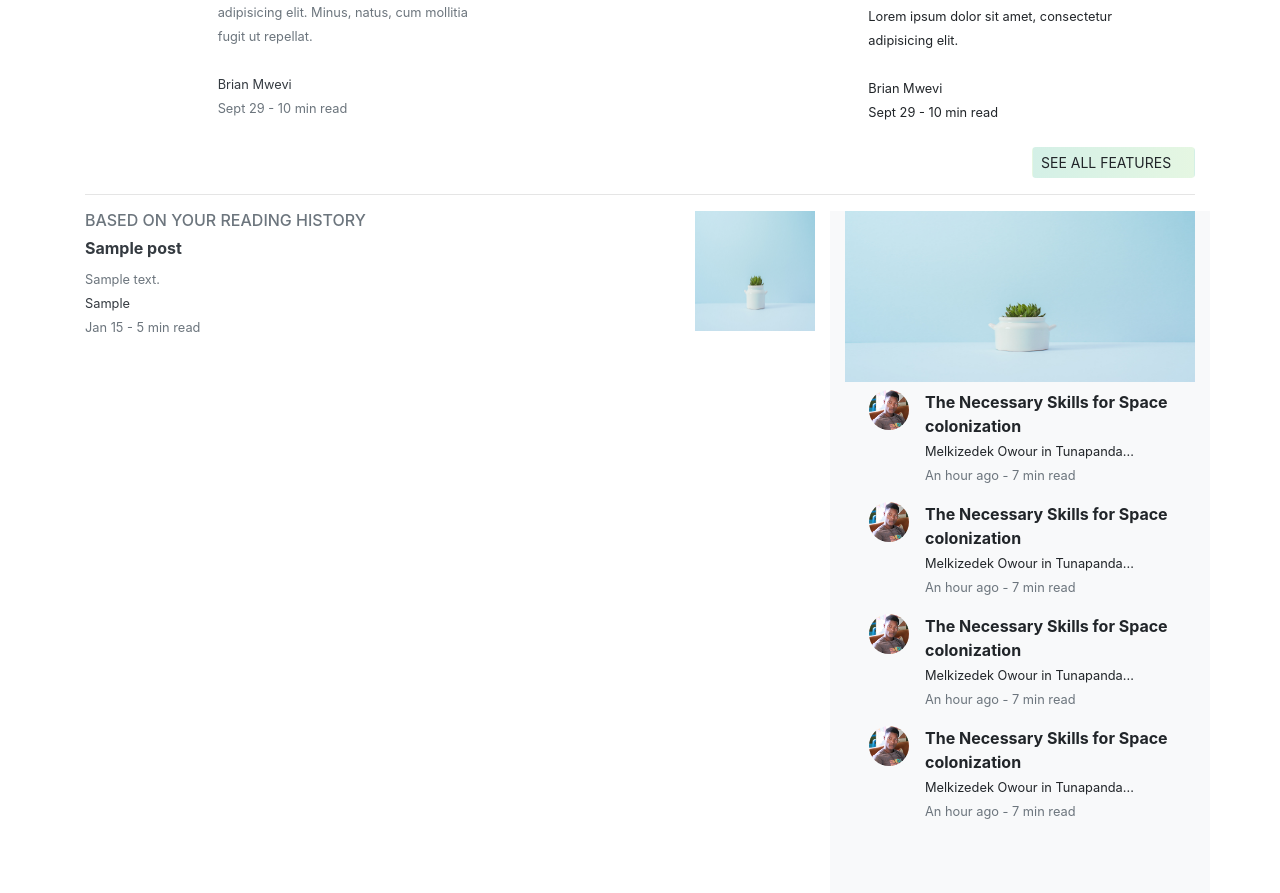
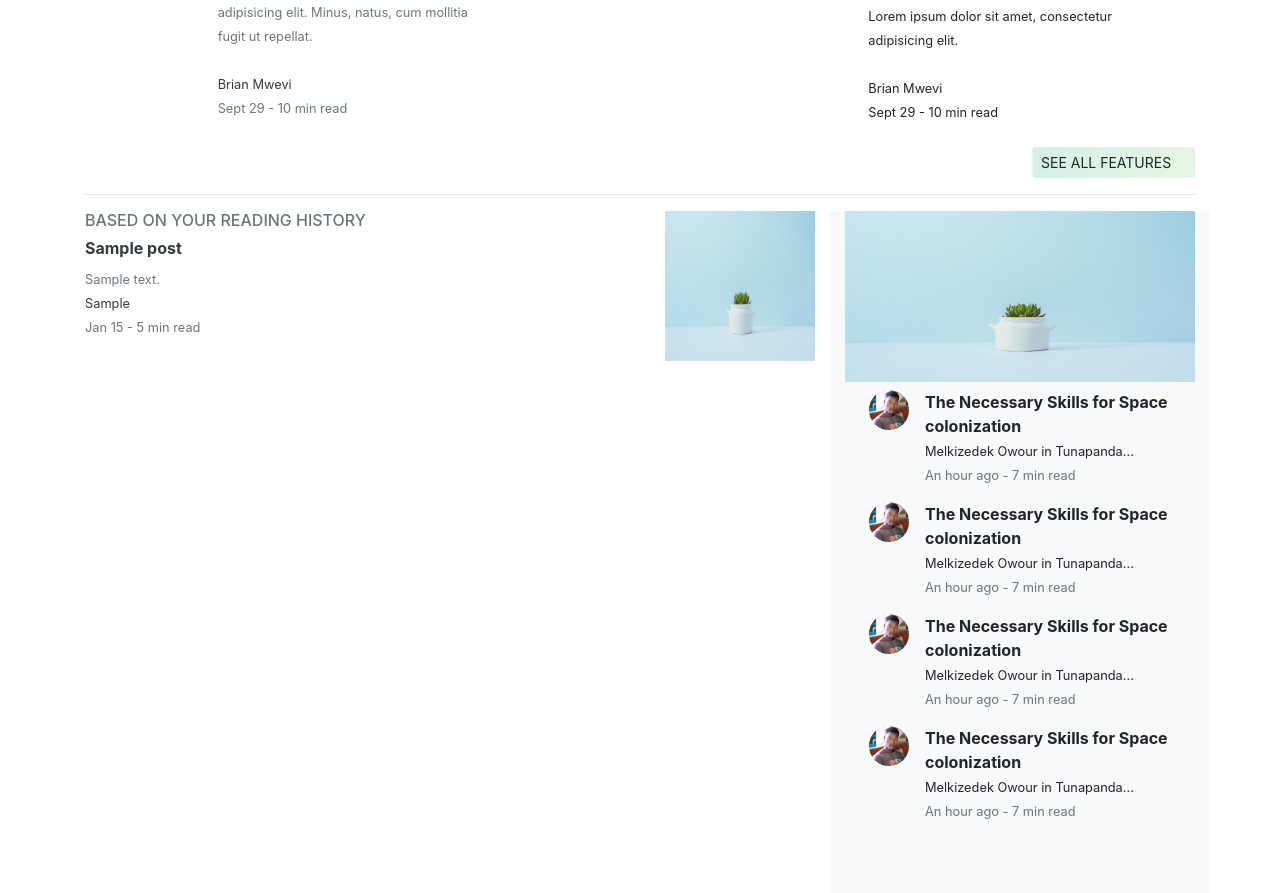
Before and after one commit to BrianMwevi/writer, a Django app: template writersapp/templates/writersapp/index.html in a window 1280 px wide. Shown: the part 293-1186 px from the top of the page. Run offline with Django 3.2, Linux system fonts and the light colour scheme; tables that the repository leaves empty hold one stand-in row (values such as "Sample post"); the template is opened without the code that fills it: values that come from a table or form of the project are taken from there, most other values are stand-ins (such as "Sample title", 1, 10 or a date in 2020); some libraries are stand-ins or nearby versions; some web fonts are replaced.

Commit message:
Increased the image size

```diff
--- a/writersapp/templates/writersapp/index.html
+++ b/writersapp/templates/writersapp/index.html
@@ -52,13 +52,13 @@
 		<div class="row">
 			<div class="col-sm-8">
 				{% for post in all_post %}
-					<div class="media mb-4">
+					<div class="media mb-2">
 						<div class="media-body text-muted">
 							<h6 class="text-uppercase">BASED ON YOUR READING HISTORY</h6>
 							<h6 class="text-dark"><strong>{{ post.title }}</strong></h6>
-							<small class="">{{ post.detail|truncatechars:150 }} <br><i class="fa fa-ellipsis-h fa-size float-right px-2"></i><i class="fa fa-bookmark-o fa-size float-right"></i><span class="text-dark">{{ post.author|capfirst }}</span><br>{{ post.pub_date|date:"M d" }} - 5 min read <i class="fa fa-star pl-2"></i></small>
+							<small class="">{{ post.detail|truncatechars:150 }} <br><span class="text-dark">{{ post.author|capfirst }}</span><br>{{ post.pub_date|date:"M d" }} - 5 min read <i class="fa fa-star pl-2"></i><i class="fa fa-ellipsis-h fa-size float-right pr-4"></i><i class="fa fa-bookmark-o fa-size float-right pr-3"></i></small>
 						</div>
-						<img src="{% static "img/home2.jpg" %}" alt="Article image" class="img-fluid" style="width:120px;height:120px;">
+						<img src="{% static "img/home2.jpg" %}" alt="Article image" class="img-fluid" style="width:150px;height:150px;">
 					</div>
 				{% endfor %}
 			</div>
```
